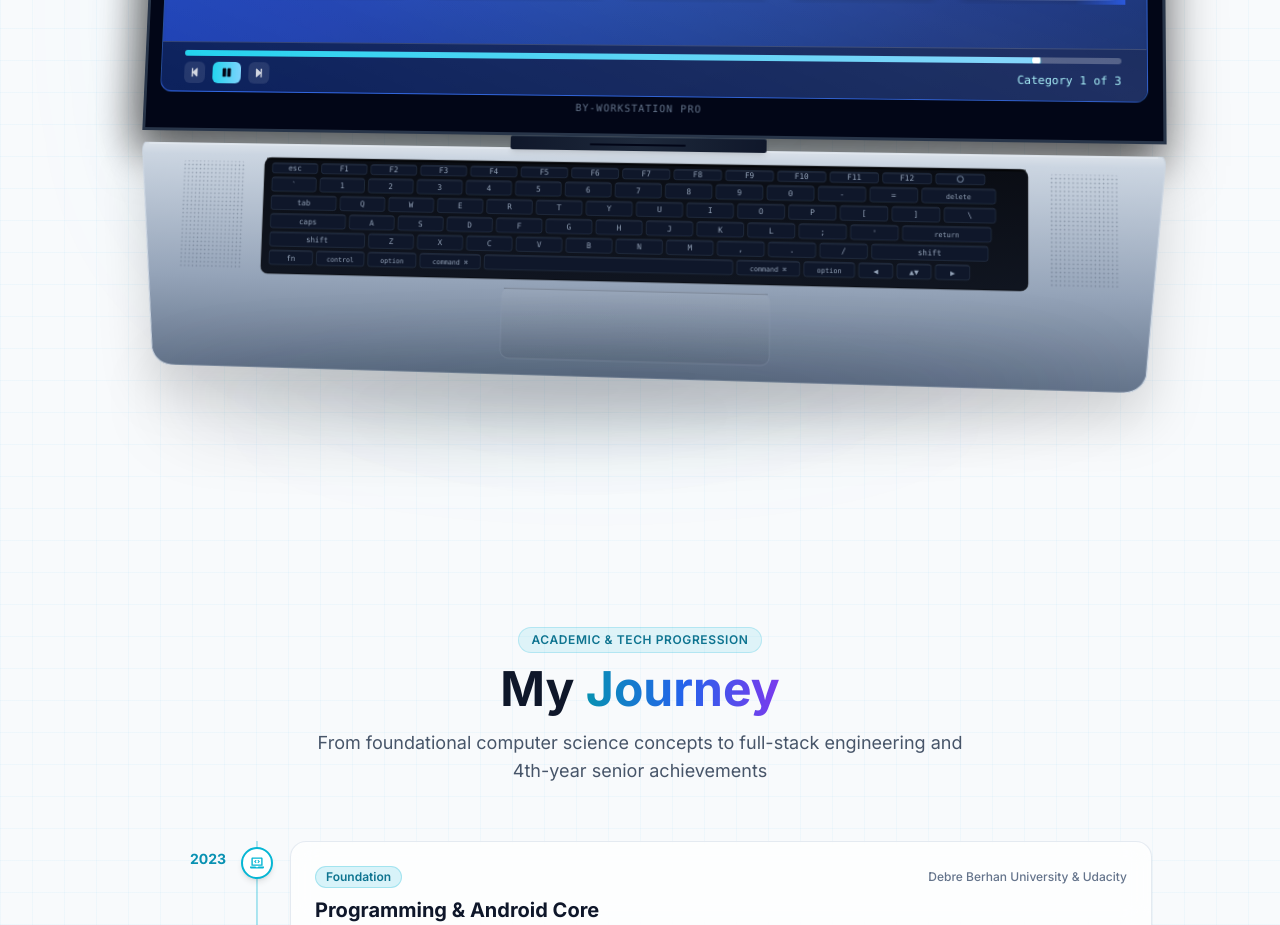
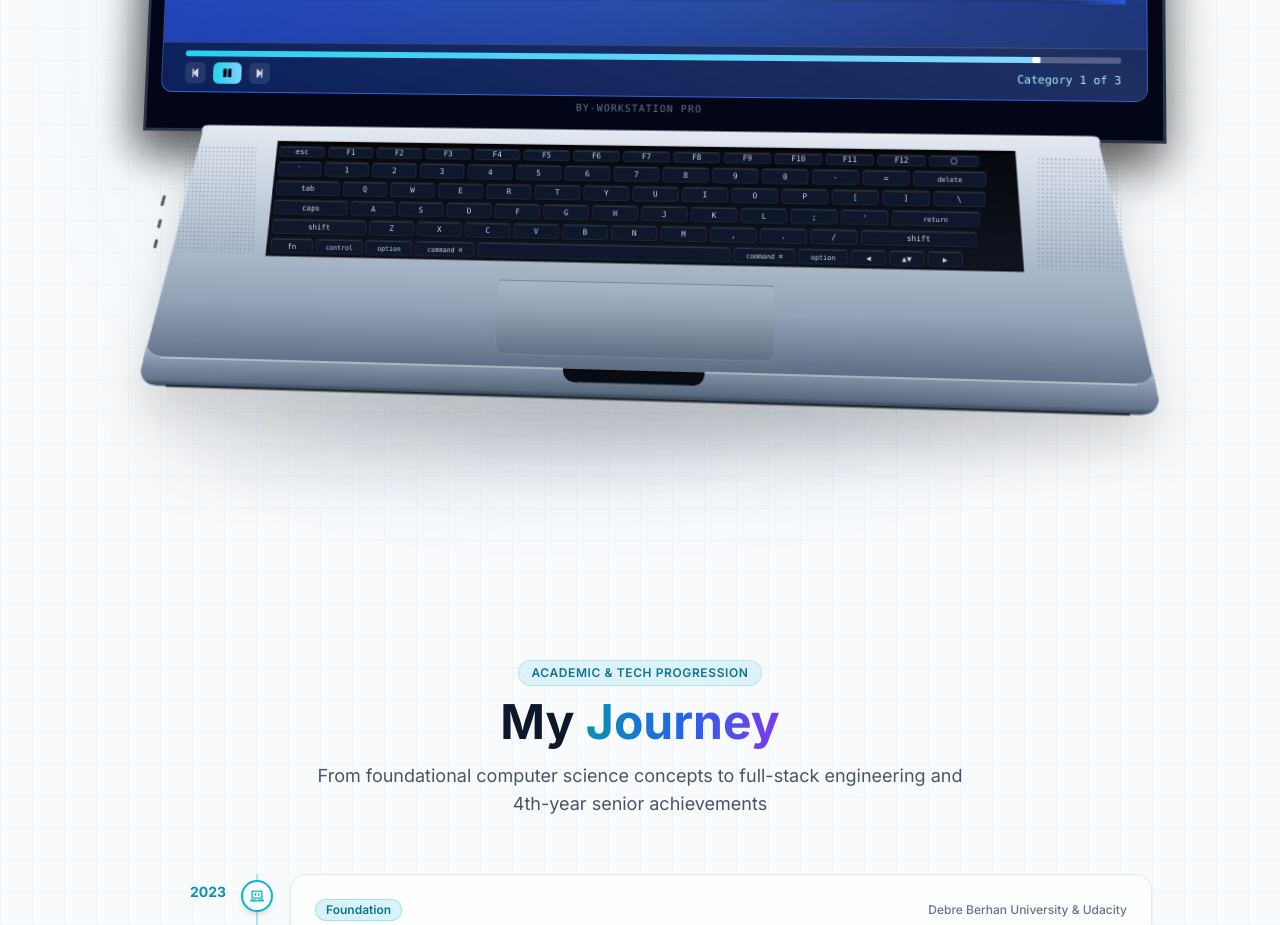
Before and after one commit to behailu412/my-portfolio-website, a React (Vite) app: page / in a window 1280 px wide. Shown: the part 1540-2465 px from the top of the page. Built offline with nearby package versions, Linux system fonts and the light colour scheme.

Commit message:
Correct Positioning Relative to the Screen and Tangible 3D Realism & Physical Thickness

```diff
--- a/src/components/LaptopKeyboard.jsx
+++ b/src/components/LaptopKeyboard.jsx
@@ -1,135 +1,148 @@
 import React from 'react';
 
 /**
- * Photorealistic Precision Laptop Base & Keyboard Mockup
- * Mathematically proportioned vector rendering of a modern workstation laptop base.
- * Eliminates perspective warping and vertical stretching for an authentic hardware appearance.
+ * Photorealistic 3D Vector Laptop Base & Keyboard
+ * Engineered with true forward-projecting perspective, 3D front chassis thickness,
+ * layered 3D chiclet keycaps, hardware side profiles, and flush hinge integration.
  */
 const LaptopKeyboard = () => {
-  // Key row specifications (x, width, label)
+  // Key row specifications (width, label, special properties)
   const fnRow = [
     { label: 'esc', w: 46 },
-    { label: 'F1', w: 46 },
-    { label: 'F2', w: 46 },
-    { label: 'F3', w: 46 },
-    { label: 'F4', w: 46 },
-    { label: 'F5', w: 46 },
-    { label: 'F6', w: 46 },
-    { label: 'F7', w: 46 },
-    { label: 'F8', w: 46 },
-    { label: 'F9', w: 46 },
-    { label: 'F10', w: 46 },
-    { label: 'F11', w: 46 },
-    { label: 'F12', w: 46 },
+    { label: 'F1', w: 45 },
+    { label: 'F2', w: 45 },
+    { label: 'F3', w: 45 },
+    { label: 'F4', w: 45 },
+    { label: 'F5', w: 45 },
+    { label: 'F6', w: 45 },
+    { label: 'F7', w: 45 },
+    { label: 'F8', w: 45 },
+    { label: 'F9', w: 45 },
+    { label: 'F10', w: 45 },
+    { label: 'F11', w: 45 },
+    { label: 'F12', w: 45 },
     { label: '⌽', w: 46, isPower: true },
   ];
 
   const numRow = [
-    { label: '`', w: 45 },
-    { label: '1', w: 45 },
-    { label: '2', w: 45 },
-    { label: '3', w: 45 },
-    { label: '4', w: 45 },
-    { label: '5', w: 45 },
-    { label: '6', w: 45 },
-    { label: '7', w: 45 },
-    { label: '8', w: 45 },
-    { label: '9', w: 45 },
-    { label: '0', w: 45 },
-    { label: '-', w: 45 },
-    { label: '=', w: 45 },
-    { label: 'delete', w: 69 },
+    { label: '`', w: 44 },
+    { label: '1', w: 44 },
+    { label: '2', w: 44 },
+    { label: '3', w: 44 },
+    { label: '4', w: 44 },
+    { label: '5', w: 44 },
+    { label: '6', w: 44 },
+    { label: '7', w: 44 },
+    { label: '8', w: 44 },
+    { label: '9', w: 44 },
+    { label: '0', w: 44 },
+    { label: '-', w: 44 },
+    { label: '=', w: 44 },
+    { label: 'delete', w: 68 },
   ];
 
   const qweRow = [
-    { label: 'tab', w: 66 },
-    { label: 'Q', w: 45 },
-    { label: 'W', w: 45 },
-    { label: 'E', w: 45 },
-    { label: 'R', w: 45 },
-    { label: 'T', w: 45 },
-    { label: 'Y', w: 45 },
-    { label: 'U', w: 45 },
-    { label: 'I', w: 45 },
-    { label: 'O', w: 45 },
-    { label: 'P', w: 45 },
-    { label: '[', w: 45 },
-    { label: ']', w: 45 },
+    { label: 'tab', w: 64 },
+    { label: 'Q', w: 44 },
+    { label: 'W', w: 44 },
+    { label: 'E', w: 44 },
+    { label: 'R', w: 44 },
+    { label: 'T', w: 44 },
+    { label: 'Y', w: 44 },
+    { label: 'U', w: 44 },
+    { label: 'I', w: 44 },
+    { label: 'O', w: 44 },
+    { label: 'P', w: 44 },
+    { label: '[', w: 44 },
+    { label: ']', w: 44 },
     { label: '\\', w: 48 },
   ];
 
   const asdRow = [
-    { label: 'caps', w: 76 },
-    { label: 'A', w: 45 },
-    { label: 'S', w: 45 },
-    { label: 'D', w: 45 },
-    { label: 'F', w: 45 },
-    { label: 'G', w: 45 },
-    { label: 'H', w: 45 },
-    { label: 'J', w: 45 },
-    { label: 'K', w: 45 },
-    { label: 'L', w: 45 },
-    { label: ';', w: 45 },
-    { label: "'", w: 45 },
-    { label: 'return', w: 83 },
+    { label: 'caps', w: 74 },
+    { label: 'A', w: 44 },
+    { label: 'S', w: 44 },
+    { label: 'D', w: 44 },
+    { label: 'F', w: 44 },
+    { label: 'G', w: 44 },
+    { label: 'H', w: 44 },
+    { label: 'J', w: 44 },
+    { label: 'K', w: 44 },
+    { label: 'L', w: 44 },
+    { label: ';', w: 44 },
+    { label: "'", w: 44 },
+    { label: 'return', w: 82 },
   ];
 
   const zxcRow = [
-    { label: 'shift', w: 96 },
-    { label: 'Z', w: 45 },
-    { label: 'X', w: 45 },
-    { label: 'C', w: 45 },
-    { label: 'V', w: 45 },
-    { label: 'B', w: 45 },
-    { label: 'N', w: 45 },
-    { label: 'M', w: 45 },
-    { label: ',', w: 45 },
-    { label: '.', w: 45 },
-    { label: '/', w: 45 },
-    { label: 'shift', w: 109 },
+    { label: 'shift', w: 94 },
+    { label: 'Z', w: 44 },
+    { label: 'X', w: 44 },
+    { label: 'C', w: 44 },
+    { label: 'V', w: 44 },
+    { label: 'B', w: 44 },
+    { label: 'N', w: 44 },
+    { label: 'M', w: 44 },
+    { label: ',', w: 44 },
+    { label: '.', w: 44 },
+    { label: '/', w: 44 },
+    { label: 'shift', w: 108 },
   ];
 
   const modRow = [
-    { label: 'fn', w: 44 },
-    { label: 'control', w: 48 },
-    { label: 'option', w: 48 },
-    { label: 'command ⌘', w: 60 },
-    { label: '', w: 242, isSpace: true },
-    { label: 'command ⌘', w: 60 },
-    { label: 'option', w: 48 },
+    { label: 'fn', w: 42 },
+    { label: 'control', w: 46 },
+    { label: 'option', w: 46 },
+    { label: 'command ⌘', w: 58 },
+    { label: '', w: 246, isSpace: true },
+    { label: 'command ⌘', w: 58 },
+    { label: 'option', w: 46 },
     { label: '◀', w: 32 },
     { label: '▲▼', w: 32 },
     { label: '▶', w: 32 },
   ];
 
-  const renderKeyRow = (keys, startX, y, h) => {
+  const render3DKeyRow = (keys, startX, y, h) => {
     let currentX = startX;
     return keys.map((key, idx) => {
       const x = currentX;
-      currentX += key.w + 4; // 4px gap
+      currentX += key.w + 4; // 4px spacing
 
       return (
         <g key={`key-${y}-${idx}`}>
-          {/* Keycap base with subtle shadow */}
+          {/* Key Base Drop Shadow (Creates 3D elevation from the well) */}
+          <rect
+            x={x}
+            y={y + 1.2}
+            width={key.w}
+            height={h}
+            rx="2.5"
+            fill="#06080d"
+            opacity="0.9"
+          />
+
+          {/* Raised Keycap Face */}
           <rect
             x={x}
             y={y}
             width={key.w}
             height={h}
             rx="2.5"
-            className="fill-slate-900 dark:fill-[#151922] stroke-slate-700/60 dark:stroke-[#252c3c]"
+            className="fill-slate-900 dark:fill-[#151922] stroke-slate-700/60 dark:stroke-[#262e3e]"
             strokeWidth="0.8"
           />
-          {/* Top specular highlight on keycap */}
+
+          {/* Top Specular Edge Highlight */}
           <line
-            x1={x + 1}
-            y1={y + 1}
-            x2={x + key.w - 1}
-            y2={y + 1}
+            x1={x + 1.5}
+            y1={y + 0.8}
+            x2={x + key.w - 1.5}
+            y2={y + 0.8}
             stroke="#ffffff"
-            strokeOpacity="0.08"
+            strokeOpacity="0.14"
             strokeWidth="0.8"
           />
+
           {/* Keycap Legend Text */}
           {key.isPower ? (
             <circle
@@ -145,7 +158,7 @@ const LaptopKeyboard = () => {
               x={x + key.w / 2}
               y={y + h / 2 + 2.8}
               textAnchor="middle"
-              className="fill-slate-400 dark:fill-slate-300 font-mono text-[8px] select-none pointer-events-none"
+              className="fill-slate-300 dark:fill-slate-200 font-mono select-none pointer-events-none font-medium"
               style={{ fontSize: key.label.length > 5 ? '6.5px' : '7.5px' }}
             >
               {key.label}
@@ -157,170 +170,278 @@ const LaptopKeyboard = () => {
   };
 
   return (
-    <div className="relative w-full select-none -mt-0.5">
+    <div className="relative w-full select-none -mt-1 sm:-mt-1.5 z-20">
       <svg
-        viewBox="0 0 1000 220"
+        viewBox="0 0 1000 270"
         fill="none"
         xmlns="http://www.w3.org/2000/svg"
-        className="w-full h-auto drop-shadow-2xl"
+        className="w-full h-auto drop-shadow-2xl overflow-visible"
       >
         <defs>
-          {/* Light Mode Aluminum Body Gradient */}
-          <linearGradient id="chassis-light" x1="0%" y1="0%" x2="0%" y2="100%">
-            <stop offset="0%" stopColor="#dbe2ea" />
-            <stop offset="5%" stopColor="#cbd5e1" />
-            <stop offset="60%" stopColor="#94a3b8" />
+          {/* Top Surface Light Mode Aluminum Gradient */}
+          <linearGradient id="deck-light" x1="0%" y1="0%" x2="0%" y2="100%">
+            <stop offset="0%" stopColor="#e2e8f0" />
+            <stop offset="25%" stopColor="#cbd5e1" />
+            <stop offset="75%" stopColor="#94a3b8" />
             <stop offset="100%" stopColor="#64748b" />
           </linearGradient>
 
-          {/* Dark Mode Aluminum Body Gradient */}
-          <linearGradient id="chassis-dark" x1="0%" y1="0%" x2="0%" y2="100%">
+          {/* Top Surface Dark Mode Aluminum Gradient */}
+          <linearGradient id="deck-dark" x1="0%" y1="0%" x2="0%" y2="100%">
             <stop offset="0%" stopColor="#1e293b" />
-            <stop offset="5%" stopColor="#182234" />
-            <stop offset="60%" stopColor="#0f172a" />
-            <stop offset="100%" stopColor="#080d16" />
+            <stop offset="20%" stopColor="#172233" />
+            <stop offset="75%" stopColor="#0f172a" />
+            <stop offset="100%" stopColor="#090d16" />
+          </linearGradient>
+
+          {/* Front 3D Bevel Lip Gradient (Facing viewer - highlights thickness) */}
+          <linearGradient id="front-lip-light" x1="0%" y1="0%" x2="0%" y2="100%">
+            <stop offset="0%" stopColor="#f8fafc" />
+            <stop offset="15%" stopColor="#94a3b8" />
+            <stop offset="85%" stopColor="#64748b" />
+            <stop offset="100%" stopColor="#334155" />
+          </linearGradient>
+
+          <linearGradient id="front-lip-dark" x1="0%" y1="0%" x2="0%" y2="100%">
+            <stop offset="0%" stopColor="#384761" />
+            <stop offset="20%" stopColor="#1e293b" />
+            <stop offset="85%" stopColor="#0f172a" />
+            <stop offset="100%" stopColor="#05070c" />
+          </linearGradient>
+
+          {/* Left Side Profile Gradient */}
+          <linearGradient id="side-profile-grad" x1="0%" y1="0%" x2="100%" y2="0%">
+            <stop offset="0%" stopColor="#05070c" />
+            <stop offset="100%" stopColor="#1e293b" />
           </linearGradient>
 
           {/* Inset Keyboard Well Gradient */}
-          <linearGradient id="well-grad" x1="0%" y1="0%" x2="0%" y2="100%">
-            <stop offset="0%" stopColor="#0a0d14" />
-            <stop offset="100%" stopColor="#101520" />
+          <linearGradient id="keyboard-well-grad" x1="0%" y1="0%" x2="0%" y2="100%">
+            <stop offset="0%" stopColor="#06080d" />
+            <stop offset="100%" stopColor="#0f1420" />
           </linearGradient>
 
           {/* Glass Trackpad Gradient */}
-          <linearGradient id="trackpad-grad" x1="0%" y1="0%" x2="0%" y2="100%">
-            <stop offset="0%" stopColor="#ffffff" stopOpacity="0.07" />
-            <stop offset="100%" stopColor="#000000" stopOpacity="0.05" />
+          <linearGradient id="glass-trackpad" x1="0%" y1="0%" x2="0%" y2="100%">
+            <stop offset="0%" stopColor="#ffffff" stopOpacity="0.1" />
+            <stop offset="100%" stopColor="#000000" stopOpacity="0.08" />
           </linearGradient>
 
-          {/* Laser-drilled Acoustic Speaker Dot Pattern */}
-          <pattern id="speaker-holes" width="4" height="4" patternUnits="userSpaceOnUse">
-            <circle cx="2" cy="2" r="0.75" className="fill-slate-600/50 dark:fill-black/60" />
+          {/* Acoustic Speaker Holes Pattern */}
+          <pattern id="speaker-mesh" width="4" height="4" patternUnits="userSpaceOnUse">
+            <circle cx="2" cy="2" r="0.8" className="fill-slate-600/50 dark:fill-black/70" />
           </pattern>
         </defs>
 
         {/* ======================================================== */}
-        {/* 1. MAIN ALUMINUM LAPTOP BASE CHASSIS */}
+        {/* 1. SEAMLESS RECESSED HINGE PIVOT (CONNECTS TO SCREEN) */}
         {/* ======================================================== */}
-        {/* Natural tapered perspective (wider at back, slightly tapered at front) */}
+        <rect
+          x="280"
+          y="0"
+          width="440"
+          height="7"
+          rx="2"
+          className="fill-slate-950 stroke-slate-700/80"
+          strokeWidth="0.8"
+        />
+        <line
+          x1="290"
+          y1="1.5"
+          x2="710"
+          y2="1.5"
+          stroke="#38bdf8"
+          strokeOpacity="0.25"
+          strokeWidth="0.8"
+        />
+
+        {/* ======================================================== */}
+        {/* 2. MAIN 3D KEYBOARD TOP SURFACE (FORWARD PERSPECTIVE) */}
+        {/* Rear is 860px (x: 70..930), Front is 970px (x: 15..985) */}
+        {/* ======================================================== */}
         <path
-          d="M 6,0 L 994,0 Q 1000,0 998,14 L 980,204 Q 975,220 955,220 L 45,220 Q 25,220 20,204 L 2,14 Q 0,0 6,0 Z"
-          className="fill-[url(#chassis-light)] dark:fill-[url(#chassis-dark)] stroke-slate-300 dark:stroke-slate-700/80"
+          d="M 68,0 L 932,0 Q 940,0 938,8 L 986,220 Q 983,230 970,230 L 30,230 Q 17,230 14,220 L 62,8 Q 60,0 68,0 Z"
+          className="fill-[url(#deck-light)] dark:fill-[url(#deck-dark)] stroke-slate-300 dark:stroke-slate-700/80"
           strokeWidth="1.2"
         />
 
-        {/* Top Chamfer Specular Highlight Line */}
+        {/* Top Chamfer Light Reflection Line */}
         <line
-          x1="8"
+          x1="70"
           y1="1"
-          x2="992"
+          x2="930"
           y2="1"
           stroke="#ffffff"
-          strokeOpacity="0.4"
+          strokeOpacity="0.45"
           strokeWidth="1"
         />
 
         {/* ======================================================== */}
-        {/* 2. ACOUSTIC SPEAKER GRILLES (LEFT & RIGHT) */}
+        {/* 3. HARDWARE SIDE PORTS (LEFT CHASSIS PROFILE) */}
+        {/* Shows physical 3D thickness with USB-C and MagSafe slots */}
         {/* ======================================================== */}
-        <rect
-          x="44"
-          y="18"
-          width="64"
-          height="106"
-          rx="3"
-          fill="url(#speaker-holes)"
+        <g opacity="0.65">
+          {/* MagSafe Power Slot */}
+          <rect
+            x="24"
+            y="70"
+            width="3"
+            height="11"
+            rx="1.5"
+            transform="rotate(13 24 70)"
+            className="fill-slate-950 stroke-slate-600/80"
+            strokeWidth="0.5"
+          />
+          {/* Thunderbolt USB-C Port 1 */}
+          <rect
+            x="21"
+            y="94"
+            width="3"
+            height="9"
+            rx="1.5"
+            transform="rotate(13 21 94)"
+            className="fill-slate-950 stroke-slate-600/80"
+            strokeWidth="0.5"
+          />
+          {/* Thunderbolt USB-C Port 2 */}
+          <rect
+            x="18"
+            y="114"
+            width="3"
+            height="9"
+            rx="1.5"
+            transform="rotate(13 18 114)"
+            className="fill-slate-950 stroke-slate-600/80"
+            strokeWidth="0.5"
+          />
+        </g>
+
+        {/* ======================================================== */}
+        {/* 4. ACOUSTIC SPEAKER GRILLES (LEFT & RIGHT OF KEYBOARD) */}
+        {/* ======================================================== */}
+        <polygon
+          points="46,20 118,20 120,126 38,126"
+          fill="url(#speaker-mesh)"
           opacity="0.85"
         />
-        <rect
-          x="892"
-          y="18"
-          width="64"
-          height="106"
-          rx="3"
-          fill="url(#speaker-holes)"
+        <polygon
+          points="882,20 954,20 962,126 880,126"
+          fill="url(#speaker-mesh)"
           opacity="0.85"
         />
 
         {/* ======================================================== */}
-        {/* 3. INSET KEYBOARD WELL */}
+        {/* 5. INSET KEYBOARD WELL (SLIGHTLY ANGLE-EXPANDED) */}
         {/* ======================================================== */}
-        <rect
-          x="128"
-          y="14"
-          width="744"
-          height="114"
-          rx="7"
-          fill="url(#well-grad)"
-          className="stroke-black/50"
-          strokeWidth="1"
+        <polygon
+          points="140,15 860,15 868,128 132,128"
+          fill="url(#keyboard-well-grad)"
+          className="stroke-black/60"
+          strokeWidth="1.2"
         />
-        {/* Inner Shadow Simulation */}
+        {/* Deep Recessed Shadow at Top of Well */}
         <line
-          x1="130"
-          y1="15"
-          x2="870"
-          y2="15"
+          x1="140"
+          y1="16"
+          x2="860"
+          y2="16"
           stroke="#000000"
-          strokeOpacity="0.7"
-          strokeWidth="1.5"
+          strokeOpacity="0.8"
+          strokeWidth="2"
         />
 
         {/* ======================================================== */}
-        {/* 4. CHICLET KEYS (6 ROWS - AUTHENTIC MACBOOK PRO LAYOUT) */}
+        {/* 6. CHICLET KEYS WITH 3D DROP SHADOWS & SPECULAR TOPS */}
         {/* ======================================================== */}
         {/* Row 0: Function Keys */}
-        {renderKeyRow(fnRow, 136, 19, 10)}
+        {render3DKeyRow(fnRow, 142, 20, 10)}
 
         {/* Row 1: Number Keys */}
-        {renderKeyRow(numRow, 136, 33, 14)}
+        {render3DKeyRow(numRow, 141, 35, 14)}
 
         {/* Row 2: QWERTY Row */}
-        {renderKeyRow(qweRow, 136, 51, 14)}
+        {render3DKeyRow(qweRow, 140, 54, 14)}
 
         {/* Row 3: ASDF Row */}
-        {renderKeyRow(asdRow, 136, 69, 14)}
+        {render3DKeyRow(asdRow, 139, 73, 14)}
 
         {/* Row 4: ZXCV Row */}
-        {renderKeyRow(zxcRow, 136, 87, 14)}
+        {render3DKeyRow(zxcRow, 138, 92, 14)}
 
         {/* Row 5: Modifiers & Spacebar */}
-        {renderKeyRow(modRow, 136, 105, 14)}
+        {render3DKeyRow(modRow, 137, 111, 14)}
 
         {/* ======================================================== */}
-        {/* 5. EXPANSIVE FORCE TOUCH GLASS TRACKPAD */}
+        {/* 7. FORCE TOUCH GLASS TRACKPAD (PROPORTIONAL 3D) */}
         {/* ======================================================== */}
         <rect
-          x="370"
-          y="136"
-          width="260"
-          height="68"
+          x="365"
+          y="146"
+          width="270"
+          height="72"
           rx="8"
-          fill="url(#trackpad-grad)"
-          className="stroke-slate-400/35 dark:stroke-slate-600/40"
+          fill="url(#glass-trackpad)"
+          className="stroke-slate-400/40 dark:stroke-slate-600/50"
           strokeWidth="1"
         />
-        {/* Trackpad subtle top shadow */}
+        {/* Top Rim Specular Shadow */}
         <line
-          x1="372"
-          y1="137"
-          x2="628"
-          y2="137"
+          x1="367"
+          y1="147"
+          x2="633"
+          y2="147"
           stroke="#000000"
-          strokeOpacity="0.2"
+          strokeOpacity="0.25"
           strokeWidth="1"
         />
 
         {/* ======================================================== */}
-        {/* 6. FRONT ERGONOMIC THUMB SCOOP / OPENING NOTCH */}
+        {/* 8. 3D FRONT THICKNESS LIP (FACING THE VIEWER) */}
+        {/* This 24px vertical face gives the laptop tangible physical depth! */}
         {/* ======================================================== */}
-        <rect
-          x="440"
-          y="213"
-          width="120"
-          height="6"
-          rx="3"
-          className="fill-slate-500/50 dark:fill-black"
+        <path
+          d="M 14,220 Q 17,230 30,230 L 970,230 Q 983,230 986,220 L 991,244 Q 989,258 974,258 L 26,258 Q 11,258 9,244 Z"
+          className="fill-[url(#front-lip-light)] dark:fill-[url(#front-lip-dark)] stroke-slate-400 dark:stroke-slate-700/60"
+          strokeWidth="1"
+        />
+
+        {/* Front Edge Specular Chamfer Highlight Line */}
+        <line
+          x1="28"
+          y1="230.5"
+          x2="972"
+          y2="230.5"
+          stroke="#ffffff"
+          strokeOpacity="0.5"
+          strokeWidth="1.2"
+        />
+
+        {/* Centered Ergonomic Thumb Opening Notch */}
+        <path
+          d="M 432,230.5 Q 432,243 446,243 L 554,243 Q 568,243 568,230.5 Z"
+          className="fill-[#080b12] stroke-black/80"
+          strokeWidth="1"
+        />
+        {/* Thumb Notch Top Specular Accent */}
+        <line
+          x1="446"
+          y1="243"
+          x2="554"
+          y2="243"
+          stroke="#ffffff"
+          strokeOpacity="0.25"
+          strokeWidth="0.8"
+        />
+
+        {/* Bottom Desk Contact Shadow Under Front Lip */}
+        <line
+          x1="35"
+          y1="258"
+          x2="965"
+          y2="258"
+          stroke="#000000"
+          strokeOpacity="0.6"
+          strokeWidth="2.5"
         />
       </svg>
     </div>
--- a/src/components/Skills.jsx
+++ b/src/components/Skills.jsx
@@ -570,14 +570,8 @@ const Skills = () => {
           </div>
 
           {/* ------------------------------------------------------ */}
-          {/* 2. REALISTIC CYLINDRICAL HINGE MECHANISM */}
-          {/* ------------------------------------------------------ */}
-          <div className="relative mx-auto w-40 sm:w-64 h-2.5 sm:h-3.5 bg-gradient-to-r from-slate-900 via-slate-800 to-slate-900 rounded-sm border-t border-slate-700/80 shadow-md z-20 flex items-center justify-center">
-            <div className="w-14 sm:w-24 h-0.5 bg-slate-950 rounded-full" />
-          </div>
-
-          {/* ------------------------------------------------------ */}
-          {/* 3. PROPORTIONATE REALISTIC LAPTOP KEYBOARD BASE */}
+          {/* 2. PROPORTIONATE REALISTIC 3D LAPTOP KEYBOARD BASE */}
+          {/* Seamless flush hinge mounting directly under the screen */}
           {/* ------------------------------------------------------ */}
           <LaptopKeyboard />
         </div>
```
